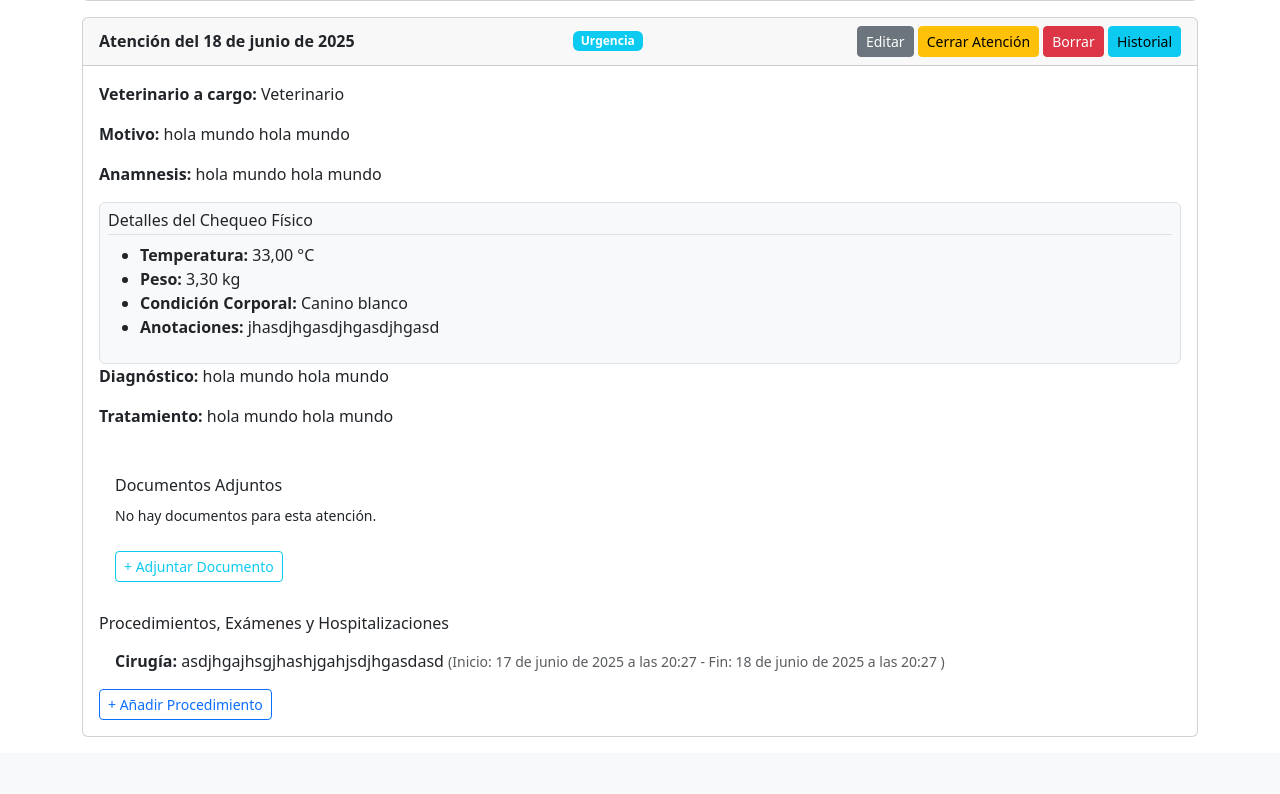
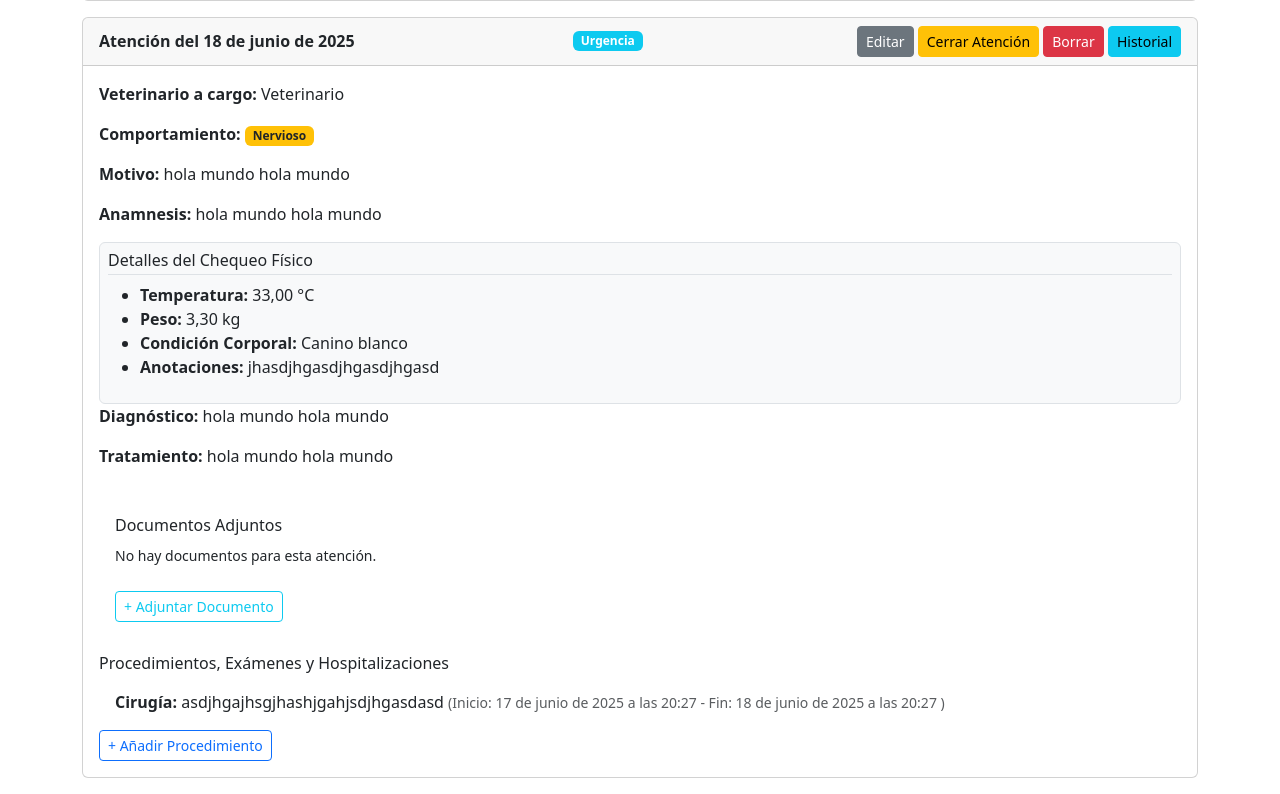
Before and after one commit to SanadaAstolfo/IngSoftwareProyecto, a Django app: page /gestion/pacientes/3/ in a window 1280 px wide. Shown: the part 1024-1818 px from the top of the page. Before the commit the page ends 1761 px from the top, so only its background shows below. Run offline with Django 5.2, Linux system fonts and the light colour scheme; a user stored in the database is signed in; data comes from the database, SQL or seed files in the repository; both versions use the stored data as it was after the commit; parts of the project's set-up code (start-up, migrations or seed data) failed here and were passed over.

Commit message:
CU 17
se agrega el caso de uso 17, donde se muestra el estado emocional del paciente

```diff
--- a/gestion/forms.py
+++ b/gestion/forms.py
@@ -12,7 +12,7 @@ class PacienteForm(forms.ModelForm):
 class AtencionGeneralForm(forms.ModelForm):
     class Meta:
         model = AtencionMedica
-        fields = ['motivo_consulta', 'anamnesis', 'diagnostico', 'tratamiento', 'tipo_atencion', 'tipo_visita']
+        fields = ['motivo_consulta', 'anamnesis', 'diagnostico', 'tratamiento', 'tipo_atencion', 'tipo_visita', 'estado_emocional']
         widgets = {
             'motivo_consulta': forms.Textarea(attrs={'class': 'form-control', 'rows': 3}),
             'anamnesis': forms.Textarea(attrs={'class': 'form-control', 'rows': 5}),
@@ -20,6 +20,7 @@ class AtencionGeneralForm(forms.ModelForm):
             'tratamiento': forms.Textarea(attrs={'class': 'form-control', 'rows': 4}),
             'tipo_atencion': forms.Select(attrs={'class': 'form-select'}),
             'tipo_visita': forms.Select(attrs={'class': 'form-select'}),
+            'estado_emocional': forms.Select(attrs={'class': 'form-select'}),
         }
 
 class ChequeoFisicoForm(forms.ModelForm):
--- a/gestion/models.py
+++ b/gestion/models.py
@@ -42,6 +42,11 @@ class AtencionMedica(models.Model):
         ('Urgencia', 'Urgencia'),
         ('Domicilio', 'Visita a Domicilio'),
     ]
+    ESTADO_EMOCIONAL_CHOICES = [
+        ('Tranquilo', 'Tranquilo'),
+        ('Nervioso', 'Nervioso'),
+        ('Agresivo', 'Agresivo'),
+    ]
     ficha_clinica = models.ForeignKey(FichaClinica, on_delete=models.CASCADE, related_name='atenciones')
     fecha_atencion = models.DateTimeField(auto_now_add=True)
     veterinario = models.ForeignKey(User, on_delete=models.SET_NULL, null=True)
@@ -51,6 +56,7 @@ class AtencionMedica(models.Model):
     anamnesis = models.TextField(verbose_name="Anamnesis (antecedentes previos y actuales)")
     diagnostico = models.TextField()
     tratamiento = models.TextField()
+    estado_emocional = models.CharField(max_length=20, choices=ESTADO_EMOCIONAL_CHOICES, blank=True, null=True, verbose_name="Comportamiento del Paciente")
 
     esta_cerrada = models.BooleanField(default=False)
 
--- a/gestion/templates/gestion/detalle_paciente.html
+++ b/gestion/templates/gestion/detalle_paciente.html
@@ -41,6 +41,17 @@
             </div>
             <div class="card-body">
                 <p><strong>Veterinario a cargo:</strong> {{ atencion.veterinario.username|default:"No asignado" }}</p>
+                {% if atencion.estado_emocional %}
+                    <p><strong>Comportamiento:</strong>
+                        {% if atencion.estado_emocional == 'Agresivo' %}
+                            <span class="badge bg-danger">{{ atencion.estado_emocional }}</span>
+                        {% elif atencion.estado_emocional == 'Nervioso' %}
+                            <span class="badge bg-warning text-dark">{{ atencion.estado_emocional }}</span>
+                        {% else %}
+                            <span class="badge bg-secondary">{{ atencion.estado_emocional }}</span>
+                        {% endif %}
+                    </p>
+                {% endif %}
                 <p><strong>Motivo:</strong> {{ atencion.motivo_consulta }}</p>
                 <p><strong>Anamnesis:</strong> {{ atencion.anamnesis }}</p>
                 {% if atencion.chequeo %}
```
Also changed, not shown: db.sqlite3, gestion/migrations/0007_atencionmedica_estado_emocional_and_more.py (added).
